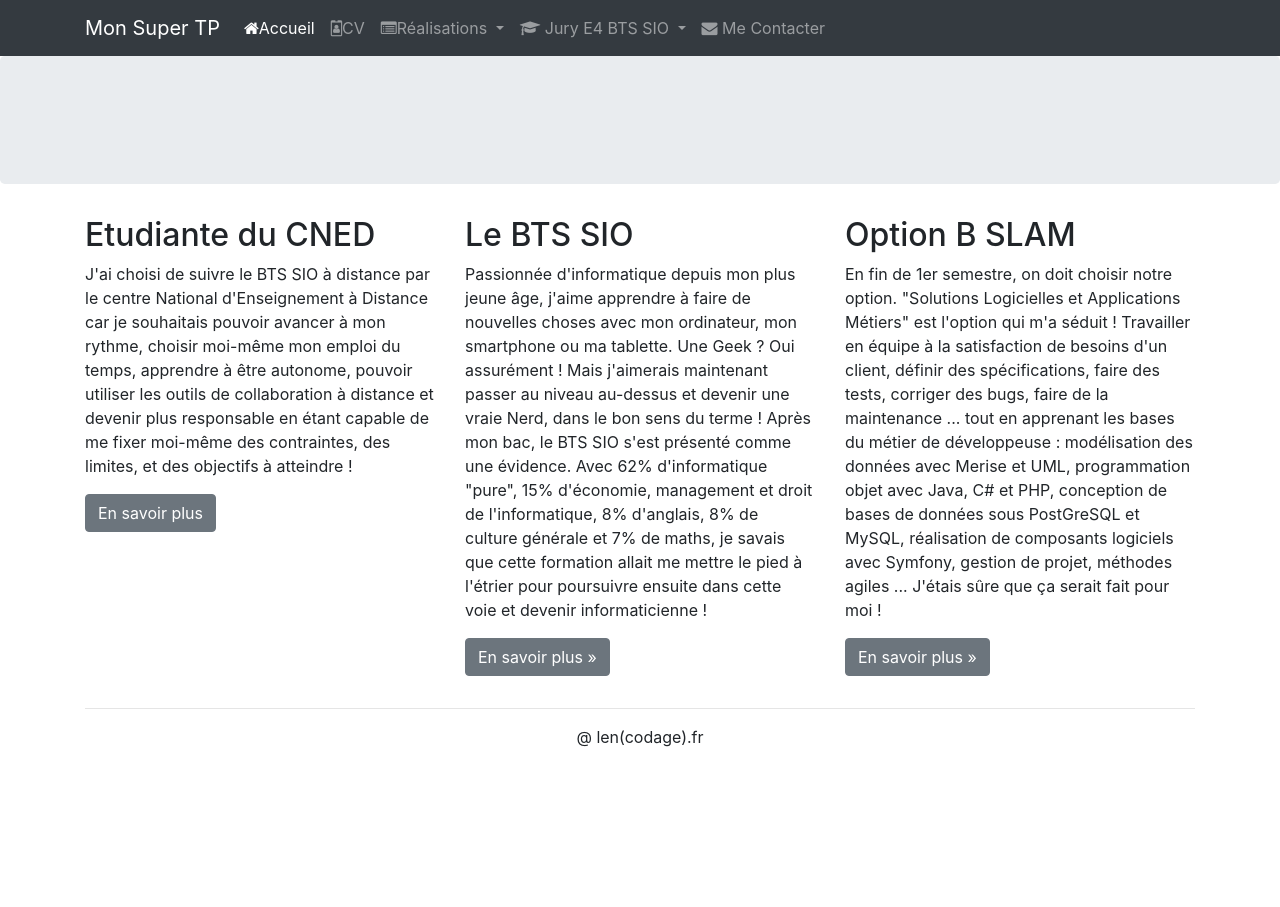
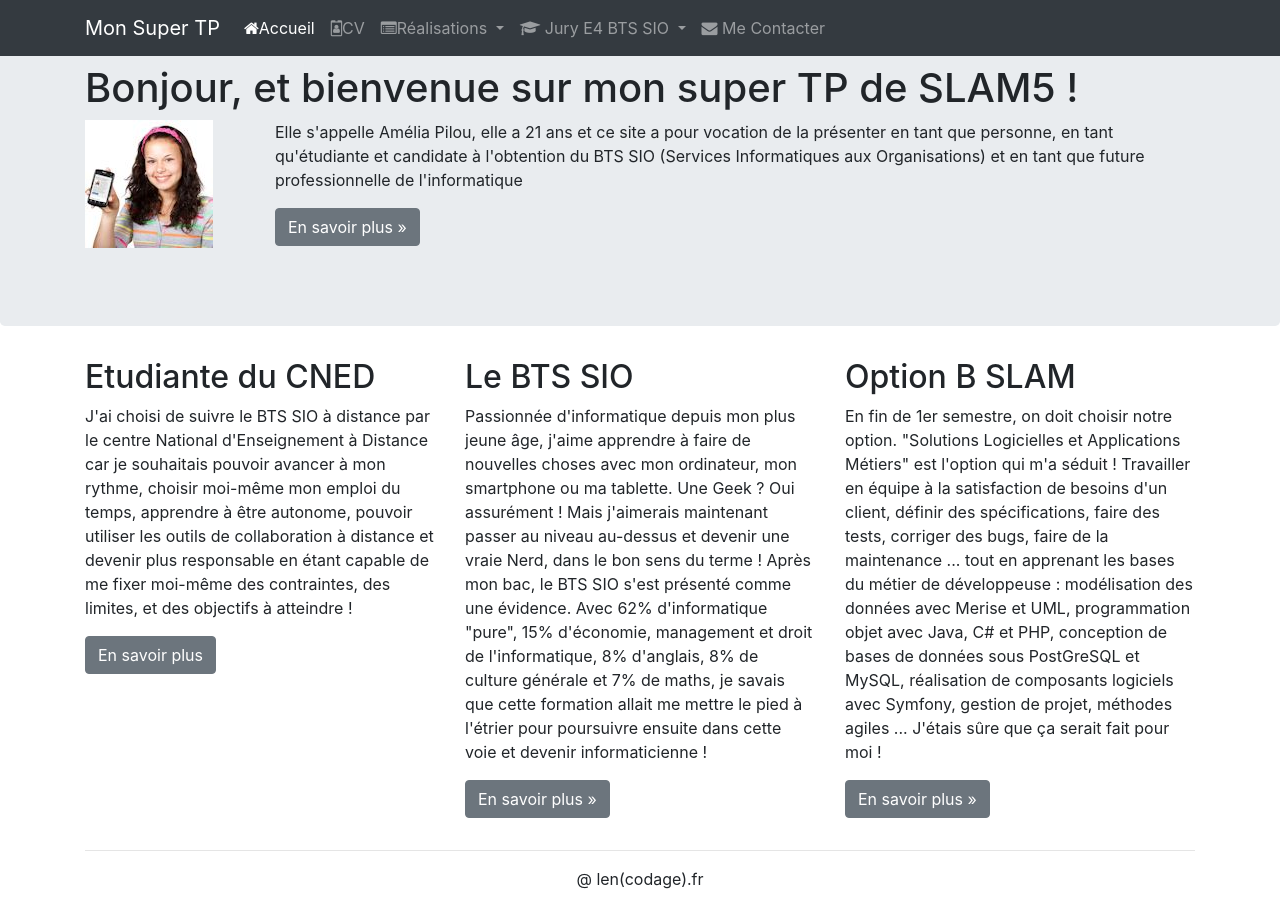
Before and after one commit to Steph-bts/Steph-bts.github.io, a plain HTML site: page index.html in a window 1280 px wide. Before the commit the page ends 800 px from the top, so only its background shows below. Drawn offline with nearby package versions, Linux system fonts and the light colour scheme.

Commit message:
Ajout de la Présentation Task #6 - Ajout de la Présentation d'Amélia

```diff
--- a/index.html
+++ b/index.html
@@ -134,8 +134,27 @@ and open the template in the editor.
                 </div>
             </div>
         </nav>
-        <h1>Bonjour, et bienvenue sur mon super TP de SLAM5 !</h1>
-        <div class='jumbotron'></div> <!-- Emplacement pour le contenu principal de la page -->
+
+        <div class='jumbotron'>
+            <div class='container'>
+                <h1>Bonjour, et bienvenue sur mon super TP de SLAM5 !</h1>
+                <div class='row'>
+                    <div class='col-md-2'>
+                        <img src='images/AmeliaPilou.jpg' alt='photo de Amelia Pilou'>
+                    </div>
+                    <div class='col-md-10'>
+                        <p>Elle s'appelle Amélia Pilou, elle a 21 ans et ce site a pour
+                        vocation de la présenter en tant que personne, en tant qu'étudiante
+                        et candidate à l'obtention du BTS SIO (Services Informatiques aux
+                        Organisations) et en tant que future professionnelle de l'informatique</p>
+                        <p><a class="btn btn-secondary"
+                                      href="https://fr.wikipedia.org/wiki/Brevet_de_technicien_sup%C3%A9rieur_-_Services_informatiques_aux_organisations"
+                                      target="_blank" role="button">En savoir plus »</a></p>
+                    </div>
+                </div>
+            </div>
+
+        </div> <!-- Emplacement pour le contenu principal de la page -->
         <footer>
             <div class='container'>
                 <div class='row'>
```
Also changed, not shown: css/images/Red-Rating-Stars.png (added), css/images/ligne.png (added), images/AmeliaPilou.jpg (added), images/MVC.png (added), images/adapters.png (added), images/cv/github2-dreamstale35.png (added), images/cv/instagram-dreamstale43.png (added), images/cv/linkedin-dreamstale45.png (added), images/cv/mail-dreamstale47.png (added), images/cv/skype-dreamstale61.png (added), images/cv/twitter-dreamstale71.png (added), images/ihmcoach.png (added).
